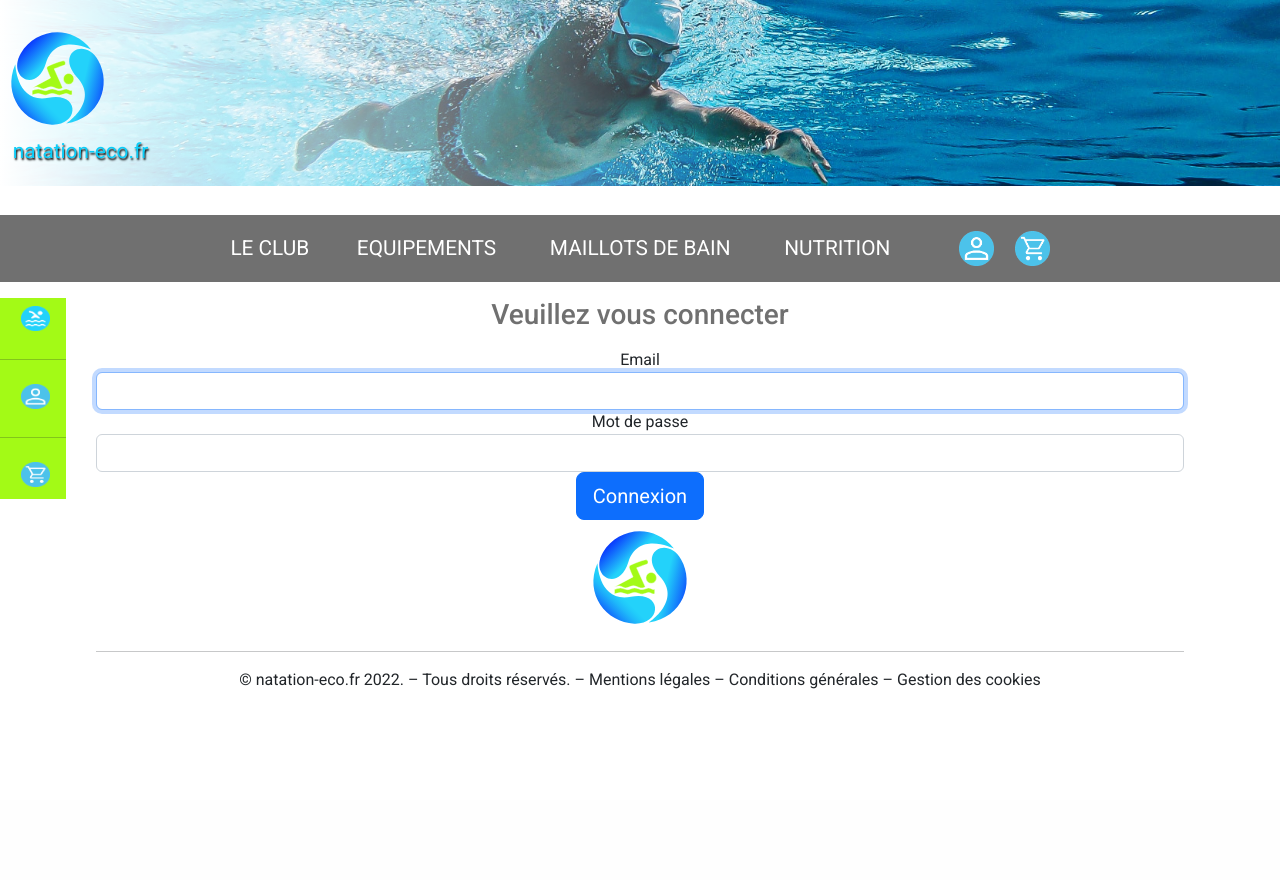
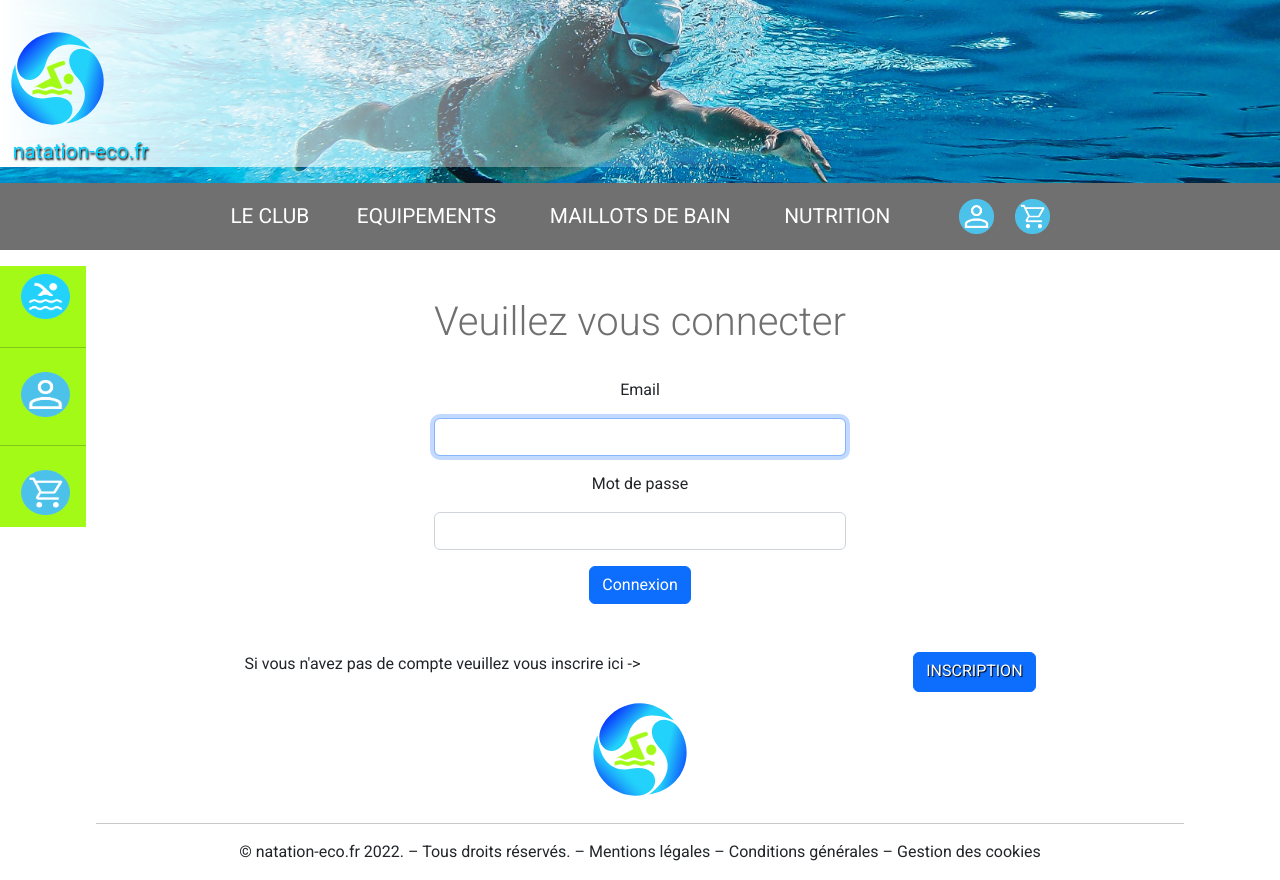
Before and after one commit to Skywon01/natation-eco, a Symfony app: template templates/security/login.html.twig in a window 1280 px wide. Before the commit the page ends 689 px from the top, so only its background shows below. Run offline with Twig, Linux system fonts and the light colour scheme; the template is opened without the code that fills it, so the values that code supplies are empty; some libraries are stand-ins or nearby versions; some web fonts are replaced.

Commit message:
CRUD user, corrections CSS et HTML, ajout page article

```diff
--- a/public/css/style.css
+++ b/public/css/style.css
@@ -27,7 +27,7 @@ h1{
     background-color: white;
     width: 60vw;
     background: linear-gradient(to right, white, rgb(255, 255, 255, 0));
-    padding-bottom: 2em;
+    /* padding-bottom: 2em; */
     display: flex;
     flex-direction: column;
 
@@ -135,13 +135,12 @@ section{
     background-color: var(--color-5);
 }
 #icone_nav_bar{
-    width:45px !important;
-    height:45px !important;
+    width:65px !important;
+    height:65px !important;
     transition: transform .3s;
     padding-top: 1vh !important;
     padding-right: 1.2vw;
     padding-bottom: 1.5vh;
-    padding-top:1.5vh;
 }
 #icone_nav_bar:hover{
     transform: scale(1.3);
--- a/src/Controller/RegistrationController.php
+++ b/src/Controller/RegistrationController.php
@@ -39,6 +39,8 @@ class RegistrationController extends AbstractController
             $entityManager->flush();
             // do anything else you need here, like send an email
 
+            $this->addFlash('user_add_success', "L'utilisateur ".$user->getName()." a bien été ajouté.");
+
             return $this->redirectToRoute('index');
         }
 
--- a/templates/base.html.twig
+++ b/templates/base.html.twig
@@ -61,7 +61,7 @@
         </nav>
         {#====================== Navbar sur le côté ========================#}
 
-        <div id="nav_bar">
+        <div id="nav_bar" class="list-unstyled">
             <a  href="{{ path('club') }}"><img id="icone_nav_bar" src={{ asset("media/club.png") }} alt="Club"></a>
             <hr>
             {% if is_granted('ROLE_USER') %}
--- a/templates/club.html.twig
+++ b/templates/club.html.twig
@@ -14,8 +14,8 @@
 
 <section>
     <article class="article-club">
+    <img src="{{ asset("media/swimming-pool-2.jpg") }}" alt="piscine" class="img-club">
     <p class="p-club">Lorem ipsum dolor sit amet consectetur adipisicing elit. Nostrum dignissimos odit quo aliquam fuga vero culpa deserunt! Eligendi illo reprehenderit cupiditate eaque provident accusantium est, veritatis sint ut ullam saepe dolores doloribus nulla hic fugit molestias eveniet autem doloremque accusamus repellat voluptatibus voluptatum odit? Recusandae beatae facere possimus velit! Odio, minus voluptatibus! Optio enim nemo voluptatibus maiores eaque aliquam. Culpa, corrupti, deserunt eaque doloribus a, error voluptates tempora quisquam vero iste est. Quam sed excepturi neque corporis, tenetur sequi rerum in ipsum quas dicta saepe tempora laudantium odio libero quia atque consequatur sit accusantium. Totam voluptatem incidunt beatae autem velit.</p>
-    <img src="{{ asset("media/swimming-pool-2.jpg") }}" alt="piscine" class="img-club">
     </article>
 </section>
 
--- a/templates/registration/register.html.twig
+++ b/templates/registration/register.html.twig
@@ -5,6 +5,7 @@
 {% block main %}
     <h1>Veuillez entrer vos identifiants</h1>
 
+    <div class="container">
     {{ form_start(registrationForm) }}
         {{ form_row(registrationForm.name)}}
         {{ form_row(registrationForm.email) }}
@@ -13,4 +14,5 @@
 
         <button type="submit" class="btn btn-primary">Inscription</button>
     {{ form_end(registrationForm) }}
+    </div>
 {% endblock %}
--- a/templates/security/login.html.twig
+++ b/templates/security/login.html.twig
@@ -4,28 +4,24 @@
 
 {% block main %}
 
-
+    <div class="container">
         <form method="post">
             {% if error %}
                 <div class="alert alert-danger">{{ error.messageKey|trans(error.messageData, 'security') }}</div>
             {% endif %}
 
-    {% if app.user %}
-        <div class="mb-3">
-            You are logged in as {{ app.user.userIdentifier }}, <a href="{{ path('app_logout') }}">Logout</a>
-        </div>
-    {% endif %}
 
-    <h1 class="h3 mb-3 font-weight-normal">Veuillez vous connecter</h1>
+            <h1>Veuillez vous connecter</h1>
             <label for="inputEmail">Email</label>
-    <input type="email" value="{{ last_username }}" name="email" id="inputEmail" class="form-control" autocomplete="email" required autofocus>
-    <label for="inputPassword">Mot de passe</label>
-    <input type="password" name="password" id="inputPassword" class="form-control" autocomplete="current-password" required>
-
+            <input type="email" value="{{ last_username }}" name="email" id="inputEmail" class="form-control mt-3" autocomplete="email" required autofocus>
+            <label for="inputPassword" class="mt-3">Mot de passe</label>
+            <input type="password" name="password" id="inputPassword" class="form-control mt-3" autocomplete="current-password" required>
             <input type="hidden" name="_csrf_token"
                     value="{{ csrf_token('authenticate') }}"
                     >
-
+            <button class="btn btn-primary mt-3 mb-5" type="submit">
+                Connexion
+            </button>
             {#
                 Uncomment this section and add a remember_me option below your firewall to activate remember me functionality.
                 See https://symfony.com/doc/current/security/remember_me.html
@@ -36,9 +32,10 @@
                     </label>
                 </div>
             #}
-
-    <button class="btn btn-lg btn-primary" type="submit">
-        Connexion
-    </button>
         </form>
+    </div class="container">
+    <div class="container">
+        <p>Si vous n'avez pas de compte veuillez vous inscrire ici -></p>
+        <a href="{{ path('app_register') }}" class="btn btn-primary">Inscription</a>
+    </div>
 {% endblock %}
--- a/templates/user/user-edit.html.twig
+++ b/templates/user/user-edit.html.twig
@@ -6,9 +6,12 @@
 {% block main %}
     <h1>Modifier vos informations</h1>
     <br>
+
+    <div class="container">
     {{ form_start(formUser) }}
         <p>{{ form_row(formUser.name) }}</p>
         <p>{{ form_row(formUser.email) }}</p>
         <button type="submit" value="Enregistrer" class="btn btn-primary">Modifier</button>
     {{ form_end(formUser) }}
+    </div>
 {% endblock %}
```
Also changed, not shown: src/Form/RegistrationFormType.php (+4 -3 lines), templates/accueil.html.twig (+6 -1 lines), templates/article_homme-detail.html.twig (added, +29 -0 lines), templates/article_homme.html.twig (+10 -15 lines), templates/login/index.html.twig (deleted, +0 -20 lines), templates/user/index.html.twig (+3 -5 lines). Lines whose indentation alone changed are shown as unchanged.
